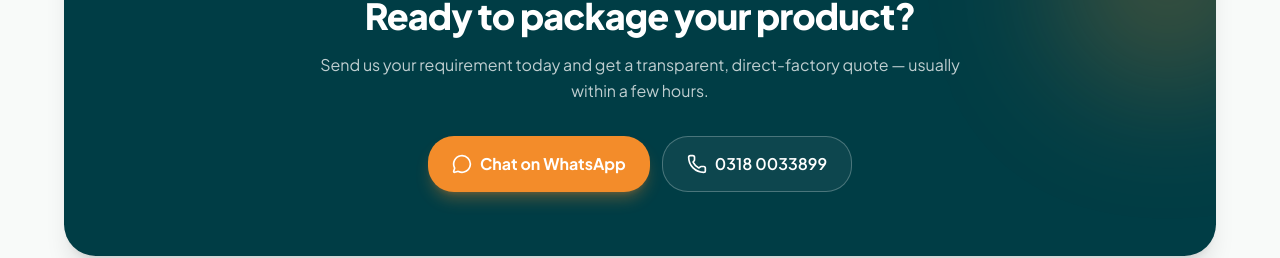
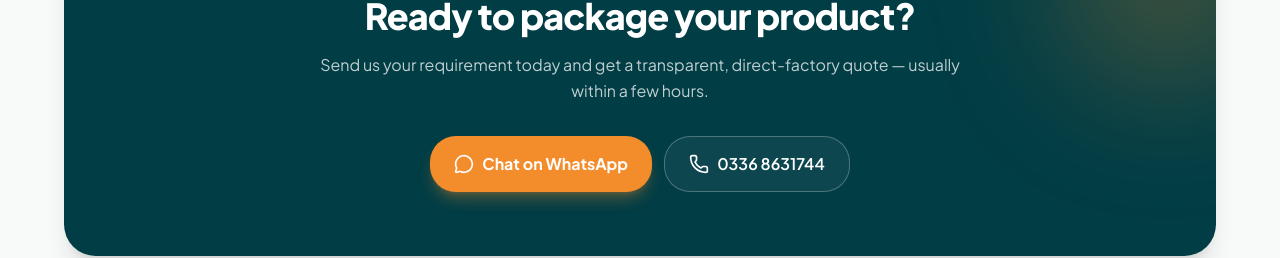
Before and after one commit to thegrotech/victory-enterprise, a Next.js app in the folder victory-enterprises-react/: page / in a window 1280 px wide. Shown: the part 8476-8734 px from the top of the page. Built offline with nearby package versions, Linux system fonts and the light colour scheme.

Commit message:
Update phone number in cta-banner component

```diff
--- a/victory-enterprises-react/components/cta-banner.tsx
+++ b/victory-enterprises-react/components/cta-banner.tsx
@@ -33,7 +33,7 @@ export function CtaBanner() {
               className="inline-flex h-14 items-center justify-center gap-2 rounded-2xl border border-teal-foreground/25 bg-teal-foreground/5 px-6 text-base font-semibold text-teal-foreground transition-colors active:bg-teal-foreground/15"
             >
               <Phone className="h-5 w-5" aria-hidden="true" />
-              0318 0033899
+              0336 8631744
             </a>
           </div>
         </div>
```
